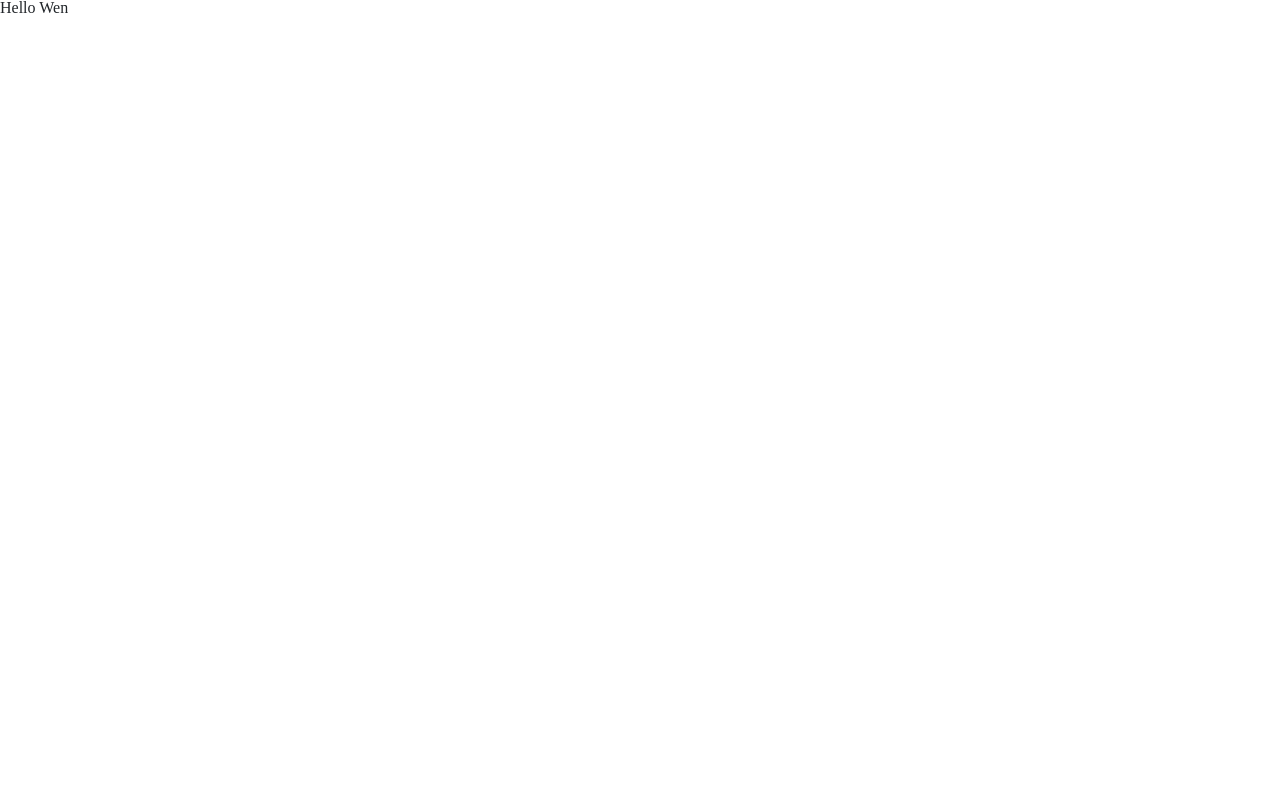
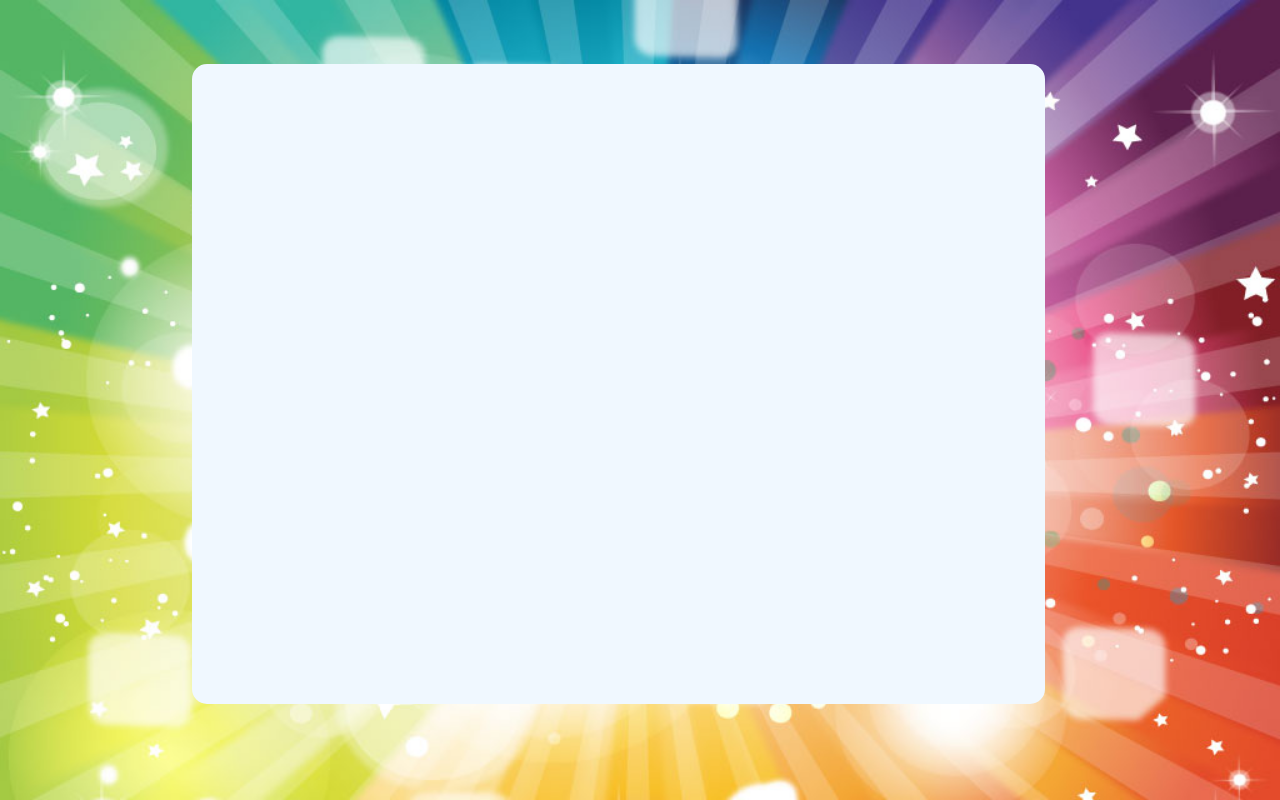
Before and after one commit to SleepyJen/Trivia-Game, a plain HTML site: page index.html in a window 1280 px wide. Drawn offline with nearby package versions, Linux system fonts and the light colour scheme.

Commit message:
added a container, centerd it, and rounded the corners

```diff
--- a/assets/css/style.css
+++ b/assets/css/style.css
@@ -0,0 +1,15 @@
+body{
+    position: relative;
+    background: url('../images/happy-colorful-background.jpg');
+    background-repeat: no-repeat;
+    background-size: cover;
+}
+
+.container{
+    margin-top: 5%;
+    margin-left: 15%;
+    position: absolute;
+    height: 80vh;
+    background-color: aliceblue;
+    border-radius: 15px;
+}
--- a/index.html
+++ b/index.html
@@ -13,7 +13,7 @@
 </head>
 
 <body>
-    <h1>Hello Wen</h1>
+    <div class="container col-sm-8"></div>
     <!--Javascript-->
     <script src="https://code.jquery.com/jquery-3.4.1.min.js"
         integrity="sha256-CSXorXvZcTkaix6Yvo6HppcZGetbYMGWSFlBw8HfCJo=" crossorigin="anonymous"></script>
```
Also changed, not shown: assets/images/happy-colorful-background.jpg (added).
